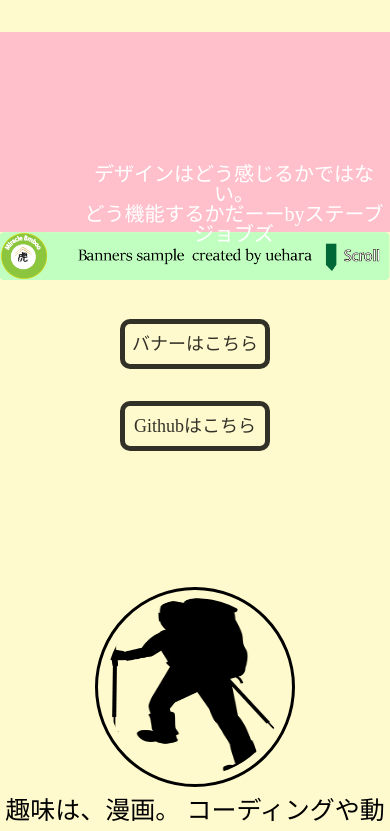
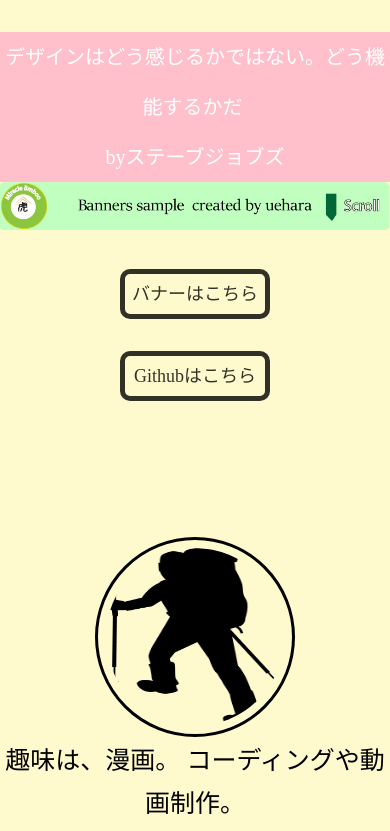
Before and after one commit to jjtomson999/beartailueha, a plain HTML site: page index.html in a window 390 px wide. Shown: the top 831 px of the page. Drawn offline with nearby package versions, Linux system fonts and the light colour scheme.

Commit message:
i am sleepy

```diff
--- a/index.html
+++ b/index.html
@@ -17,7 +17,7 @@
 <div class="contariner">
 
   <header data-aos="fade-down" data-aos-delay="700">
-    <h1>デザインはどう感じるかではない。<br>どう機能するかだーーbyステーブジョブズ</h1>
+    <h1>デザインはどう感じるかではない。どう機能するかだ <br>byステーブジョブズ</h1>
   </header>
   <div id="mainvisual">
     <img src="./images/headerbanner.png" alt="">
--- a/main.js
+++ b/main.js
@@ -2,7 +2,7 @@
 const mySwiper = new Swiper(".swiper", {
   pagination:{
     el:".swiper-pagination",
-    clickable:true,
+    clickable:false,
   },
   navigation: {
       nextEl: ".swiper-button-next",
--- a/style.css
+++ b/style.css
@@ -27,23 +27,18 @@ body{
 }
 /* headerここから */
 header{
-  height: 200px;
+  height: 150px;
   width: 100%;
   margin: 32px auto 0 auto;
   background: pink;
   text-align: center;
 
-  position: relative;
-  /* background-image: url('./images/headerbanner.png');
-  background-repeat: no-repeat; */
+
 }
 
 header h1{
-  position: absolute;
-  color: #ffff;
-  top: 66%;
-  left: 30%;
-  z-index: 100;
+ line-height: 50px;
+ color: white;
 }
 
 nav{
@@ -83,11 +78,12 @@ nav ul li:hover a{
   color: white;
 }
 /* headermenu */
-@media screen and (max-width:600px) {
+@media screen and (max-width:500px) {
   header h1{
-    font-size: 14px;
+    font-size: 12px;
     font-weight: 200;
-    left: 20%;
+    white-space:pre-wrap;
+
   }
 }
 header img{
@@ -271,12 +267,10 @@ section:nth-child(2) .img_cmt div{
   white-space: nowrap;
   line-height:1.7;
 }
-.desc ul li:nth-child(1){
-  margin-top: 12px;
-}
+
 @media screen and (max-width:900px) {
   .desc ul li{
-    font-size: 18px;
+    font-size: 12px;
     letter-spacing: 0cap;
   }
 }
```
